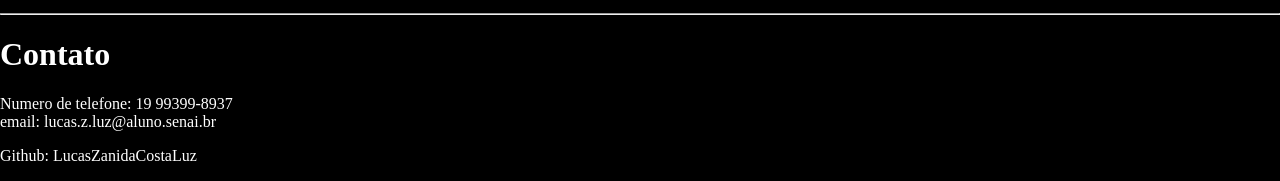
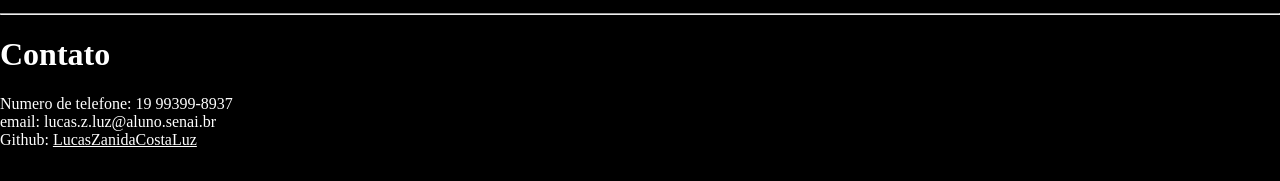
Before and after one commit to LucasZanidaCostaLuz/Pagina_deCurriculo, a plain HTML site: page index.html in a window 1280 px wide. Shown: the part 744-925 px from the top of the page. Drawn offline with Linux system fonts and the light colour scheme.

Commit message:
feat: improvement of curriculum

```diff
--- a/index.html
+++ b/index.html
@@ -12,6 +12,9 @@
         .img{
             text-align: center;
         }
+        .img :hover {
+            transform: scale(1.5);
+        }
         .experiencia{
             text-align: left;
             width: 100%;
@@ -19,7 +22,10 @@
         }
         .contato{
           text-decoration: none;
-
+        }
+        a{
+            color: rgb(255, 255, 255);
+            transform: scale(1.5);
         }
 
     </style>
@@ -51,8 +57,8 @@
     <hr>
     <div id="contato">
         <h1>Contato</h1>
-        <p>Numero de telefone: 19 99399-8937 <br> email: lucas.z.luz@aluno.senai.br</p>
-        <p>Github: LucasZanidaCostaLuz</p>
+        <p>Numero de telefone: 19 99399-8937 <br> email: lucas.z.luz@aluno.senai.br <br>Github: <a href="https://github.com/LucasZanidaCostaLuz">LucasZanidaCostaLuz</a></p>
+
     </div>
 </body>
 </html>
```
